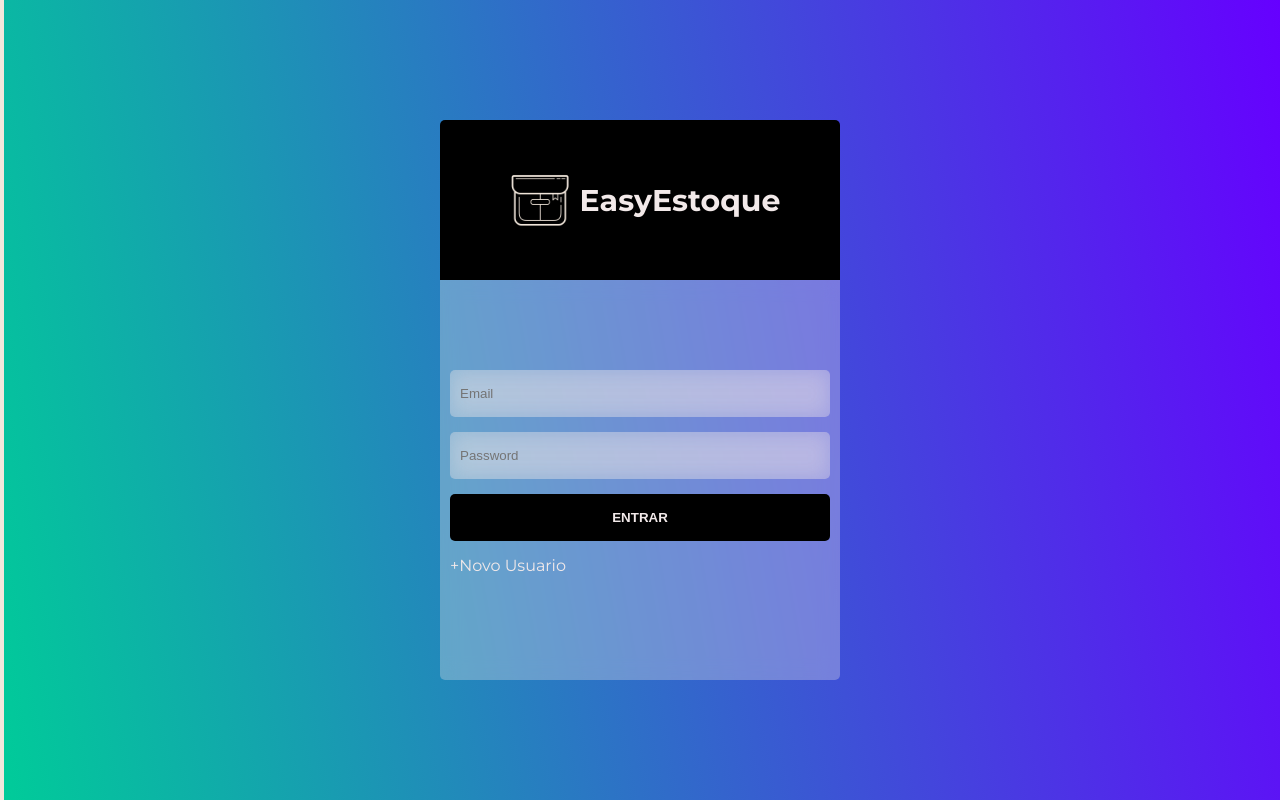
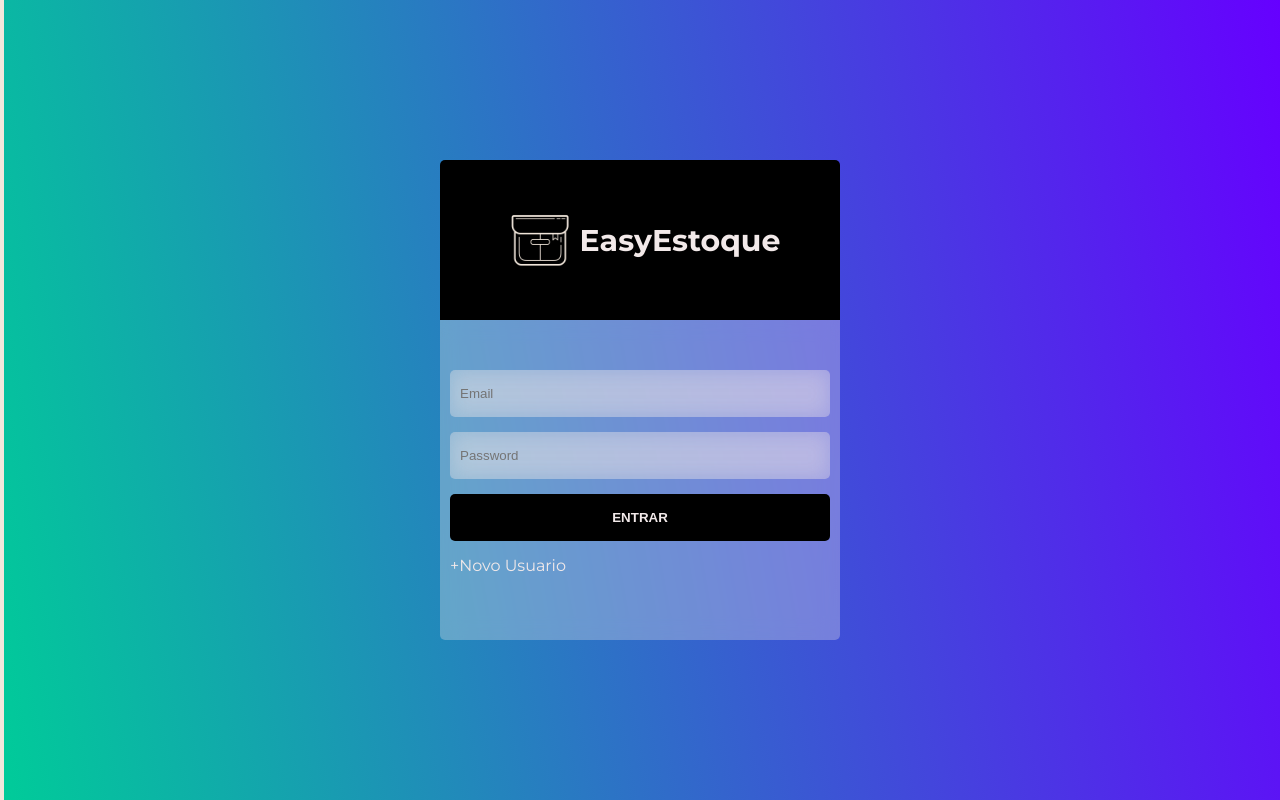
Before and after one commit to FigueiredoTiago/EasyEstoque, a React (Vite) app: page / in a window 1280 px wide. Built offline with nearby package versions, Linux system fonts and the light colour scheme.

Commit message:
styles(updates no form)

```diff
--- a/src/components/Login/styles.scss
+++ b/src/components/Login/styles.scss
@@ -37,10 +37,10 @@
       background-color: #f2e9e950;
       backdrop-filter: blur(1rem);
       border-radius: 0 0 0.5rem 0.5rem;
-      min-height: 50%;
+      height: auto;
       max-width: 40rem;
       width: 100%;
-      padding: 1rem;
+      padding: 5rem 1rem;
 
       display: flex;
       flex-direction: column;
--- a/src/components/Register/Register.jsx
+++ b/src/components/Register/Register.jsx
@@ -1,10 +1,10 @@
 /* eslint-disable no-unused-vars */
-// import "./styles.scss";
+
 import React from "react";
 import { useForm } from "react-hook-form";
 import { ToastContainer, toast } from "react-toastify";
 import "react-toastify/dist/ReactToastify.css";
-import { Link, useNavigate } from "react-router-dom";
+import { Link } from "react-router-dom";
 
 import box from "../../assets/icons/box.png";
 import Error from "../../utils/Error";
```
